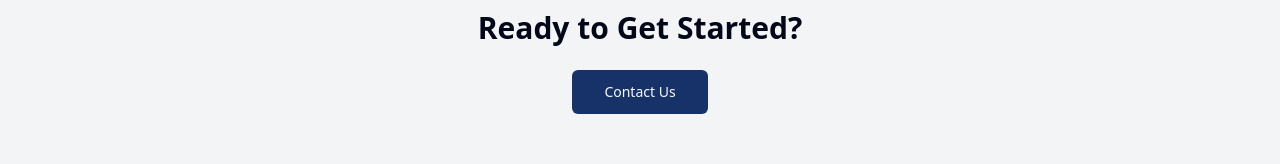
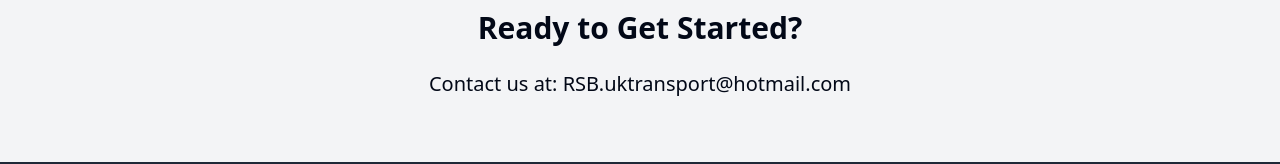
Before and after one commit to Derbyshire-Removals/transport-titanium-web, a React (Vite) app: page / in a window 1280 px wide. Shown: the part 1898-2062 px from the top of the page. Built offline with nearby package versions, Linux system fonts and the light colour scheme.

Commit message:
Remove Contact Us Button
Replaced the "Contact Us" button in the footer with the email address RSB.uktransport@hotmail.com for direct contact.
[skip gpt_engineer]

```diff
--- a/src/pages/Index.jsx
+++ b/src/pages/Index.jsx
@@ -39,7 +39,7 @@ const Index = () => {
 
         <section className="text-center py-16 bg-gray-100">
           <h2 className="text-3xl font-bold mb-6">Ready to Get Started?</h2>
-          <Button size="lg">Contact Us</Button>
+          <p className="text-xl">Contact us at: RSB.uktransport@hotmail.com</p>
         </section>
       </main>
 
```
